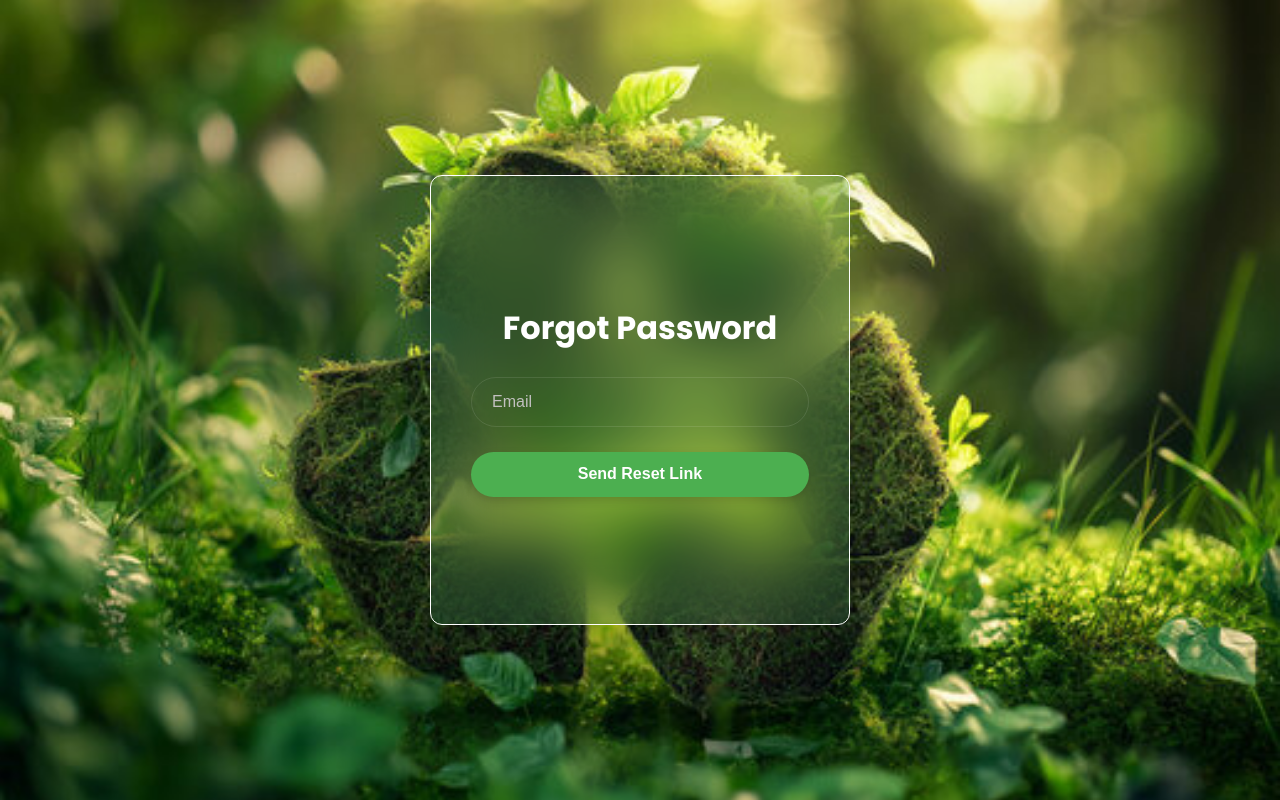
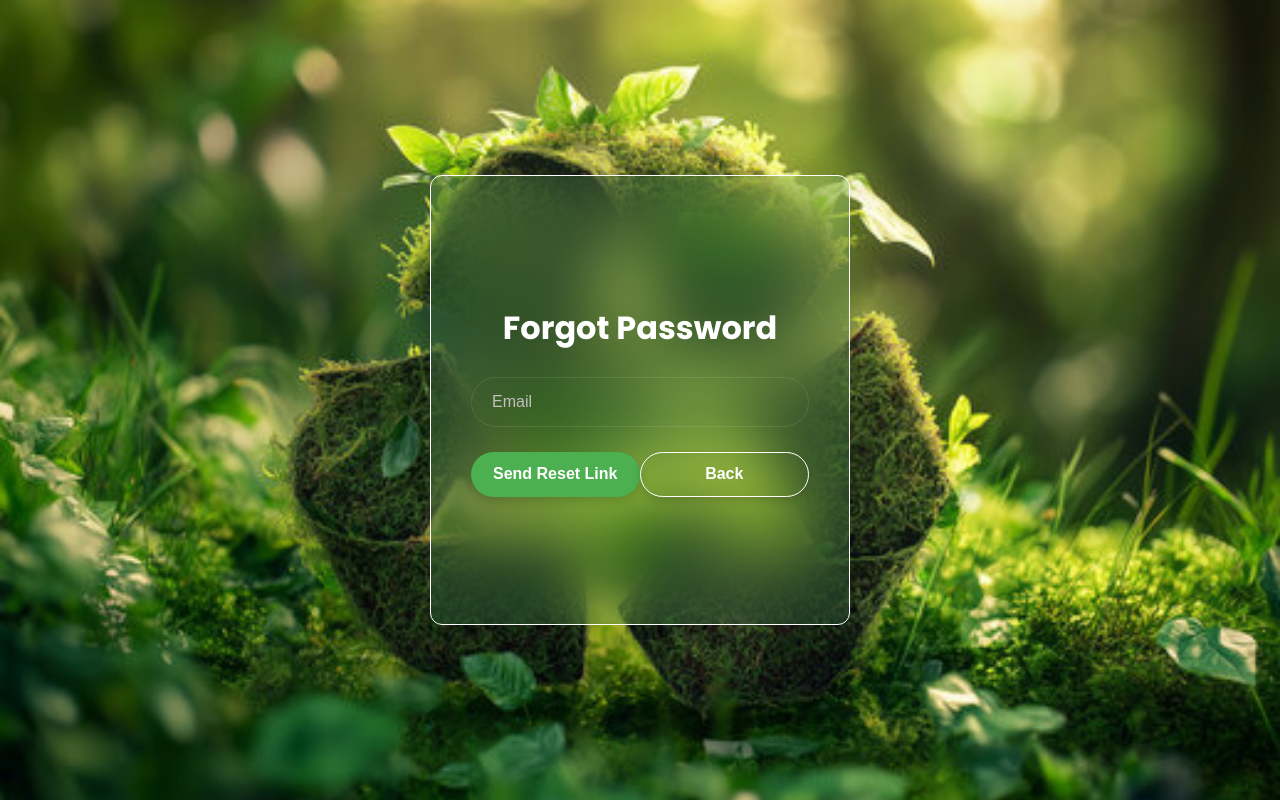
Before and after one commit to Evalord/GreenFix_Frontend, a React (Create React App) app in the folder frontend/: page / in a window 1280 px wide. Both pictures are taken after a click on the link "Forgot password?". Built offline with nearby package versions, Linux system fonts and the light colour scheme.

Commit message:
adding formik,yup,and the button to get back to the login

```diff
--- a/frontend/src/Componentes/Authentification/ForgotPasswordForm.jsx
+++ b/frontend/src/Componentes/Authentification/ForgotPasswordForm.jsx
@@ -1,31 +1,60 @@
-import React, {useState} from "react";
-import axios from "axios";
+import React from "react";
+import { Formik, Form, Field, ErrorMessage } from "formik";
+import * as Yup from "yup";
 
 
-const ForgotPasswordForm = ({ onSubmit }) => {
-    const [email, setEmail] = useState("");
 
-    const handleSubmit = (e) => {
-        e.preventDefault();
-        onSubmit(email)
-    };
+const ForgotPasswordForm = ({ onSubmit, switchToLogin }) => {
+    //define the validation schema using yup
+    const validationSchema = Yup.object().shape({
+        email: Yup.string()
+            .email("Invalid email format")
+            .required("Email is required"),
+    });
 
     return (
         <div className="form-box">
-            <form onSubmit={handleSubmit}>
+            <Formik
+                initialValues={{ email: ""}}
+                validationSchema={validationSchema}
+                onSubmit={async (values, {setSubmitting, setErrors }) => {
+                    try {
+                        await onSubmit(values.email);
+                    } catch (error) {
+                        if (error.response && error.response.data) {
+                            setErrors({ email: error.response.data.message})
+                        } else {
+                            setErrors({ email: "An unexpected error occured"});
+                        }
+                    } finally{
+                        setSubmitting(false);
+                    }
+                }}
+            >
+                {({ isSubmitting }) => (
+                    <Form>
                         <h1>Forgot Password</h1>
                         <div className="input-box">
-                    <input
-                    type = "text"
+                            <Field
+                                type= "email"
+                                name= "email"
                                 placeholder="Email"
                                 required
-                    value={email}
-                    onChange={(e) => setEmail(e.target.value)}/>
+                             />
+                            <ErrorMessage name="email" component="div" className="error"/>
                         </div>
-                <button type="submit">
+                        <div className="button-container">
+                            <button type="submit" disabled={isSubmitting}>
                                 Send Reset Link
                             </button>
-            </form>
+                            <button type="button" onClick={switchToLogin} className="back-button">
+                                Back
+                            </button>
+                        </div>
+
+                    </Form>
+                )}
+            </Formik>
         </div>
     );
 };
--- a/frontend/src/Componentes/Authentification/LoginForm.jsx
+++ b/frontend/src/Componentes/Authentification/LoginForm.jsx
@@ -1,14 +1,9 @@
 import React from "react";
 import { FaUser, FaLock } from "react-icons/fa";
-import ForgotPasswordForm from "./ForgotPasswordForm";
-import { Formik, useFormik } from "formik";
+import { useFormik } from "formik";
 import * as Yup from "yup";
 
 const LoginForm = ({
-  email,
-  setEmail,
-  password,
-  setPassword,
   onSubmit,
   switchToRegister,
   onForgotPassword,
@@ -36,7 +31,7 @@ const LoginForm = ({
 
   return (
     <div className='form-box login'>
-      <form onSubmit={onSubmit}>
+      <form onSubmit={formik.handleSubmit}>
         <h1>Login</h1>
         <div className='input-box'>
           <input
--- a/frontend/src/Componentes/Authentification/RegisterForm.jsx
+++ b/frontend/src/Componentes/Authentification/RegisterForm.jsx
@@ -3,7 +3,7 @@ import { useFormik } from "formik";
 import * as Yup from "yup";
 import { FaUser, FaLock, FaEnvelope } from "react-icons/fa";
 
-const RegisterForm = ({ switchToLogin }) => {
+const RegisterForm = ({ onSubmit, switchToLogin }) => {
   const formik = useFormik({
     initialValues: {
       username: "",
--- a/frontend/src/Pages/Auth/LoginRegister.css
+++ b/frontend/src/Pages/Auth/LoginRegister.css
@@ -91,6 +91,11 @@ form h1 {
   outline: none;
 }
 
+.input-box input:hover {
+  border: 1px solid var(--green-primary);
+}
+
+
 .input-box .icon {
   position: absolute;
   right: 20px;
@@ -122,6 +127,12 @@ form .remember-forgot {
   text-decoration: underline;
 }
 
+.button-container {
+  display: flex;
+  justify-content: space-between;
+  margin-top: 20px;
+}
+
 form button {
   width: 100%;
   height: 45px;
@@ -139,6 +150,17 @@ form button {
 form button:hover {
   background: var(--green-dark);
 }
+
+.back-button {
+  background: transparent;
+  border: 1px solid var(--white);
+  color: var(--white);
+  font-size: 16px;
+  font-weight: 600;
+  cursor: pointer;
+  transition: background;
+}
+
 
 form .register-link {
   font-size: 14px;
--- a/frontend/src/Pages/Auth/LoginRegister.jsx
+++ b/frontend/src/Pages/Auth/LoginRegister.jsx
@@ -49,6 +49,10 @@ const LoginRegister = () => {
     }
   };
 
+  const handleBack = () => {
+    setIsForgotPassword(false);
+  };
+
   return (
     <div className={`wrapper ${isRegister ? "active" : ""}`}>
       {!isForgotPassword ? (
@@ -76,7 +80,9 @@ const LoginRegister = () => {
       )
     ) : (
       <ForgotPasswordForm
-      onSubmit={handleForgotPassword}/>
+        onSubmit={handleForgotPassword}
+        switchToLogin={handleBack}
+      />
     )}
     </div>
   );
```
Lines whose indentation alone changed are shown as unchanged.
